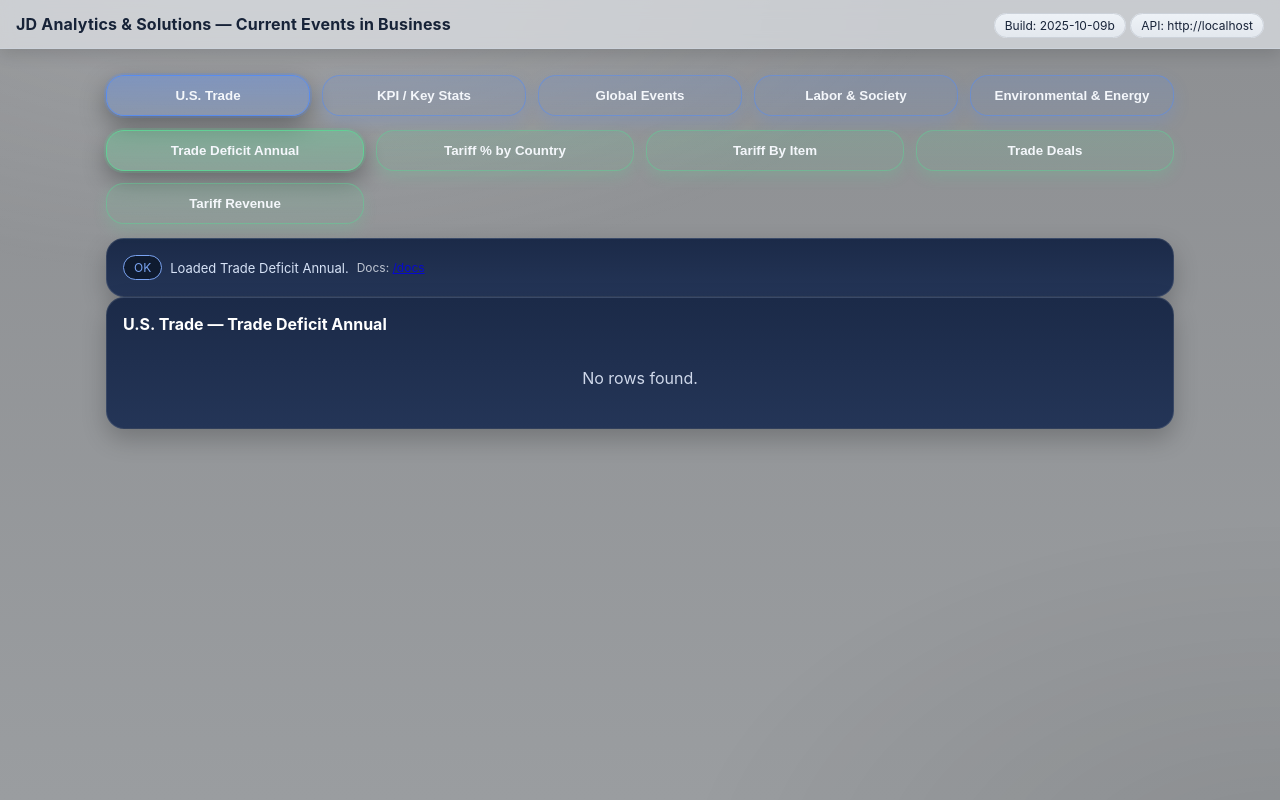
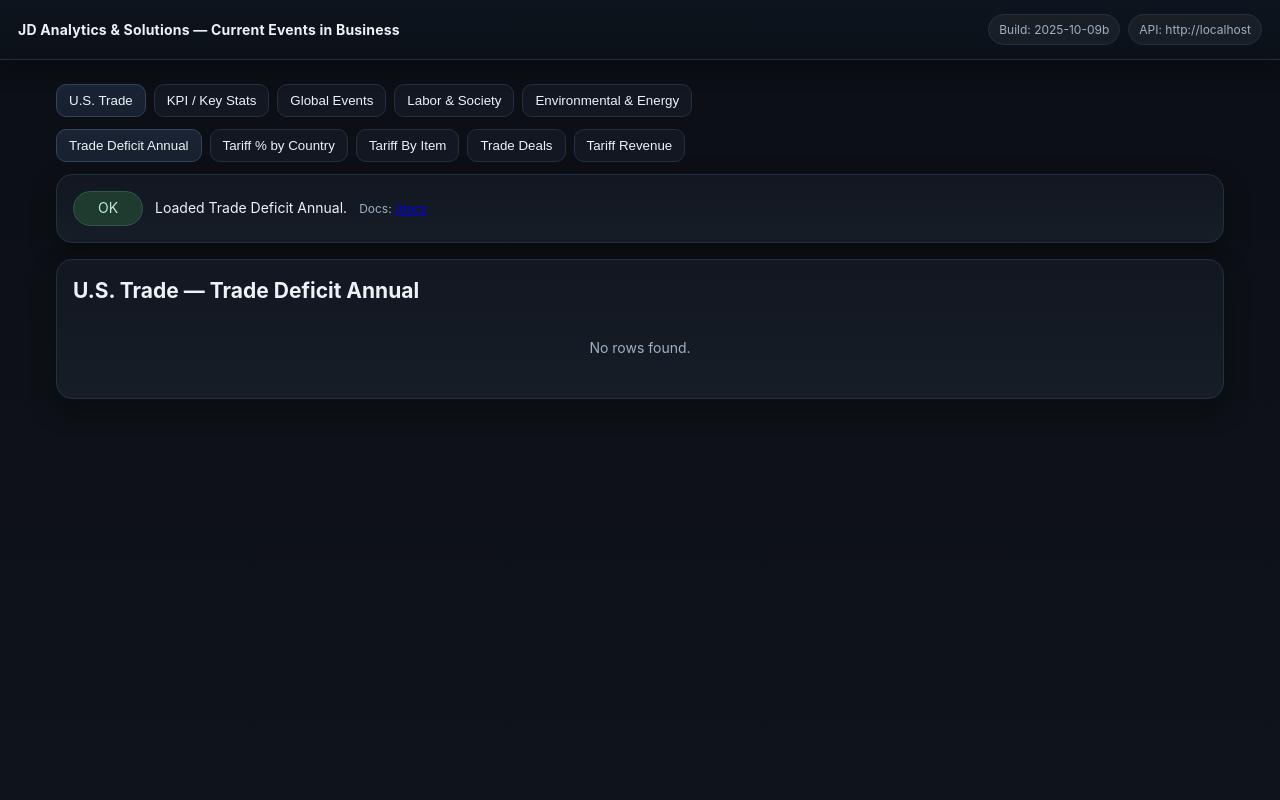
Before and after one commit to jdanalyticsandsolutions/jdas-dashboard, a FastAPI app: page / in a window 1280 px wide. Run offline with FastAPI, Linux system fonts and the light colour scheme; data that the repository does not hold is empty.

Commit message:
Update style.css

```diff
--- a/static/style.css
+++ b/static/style.css
@@ -1,190 +1,102 @@
-/* ======================================
-   JD Analytics & Solutions
-   Current Events in Business Dashboard
-   Navy & Blue-Steel on Battleship Grey
-   ====================================== */
+/* JDAS minimal UI — clean, robust, no external deps */
 
-:root {
-  /* Core palette */
-  --bg-battleship: #8d8f92;         /* battleship grey base */
-  --bg-battleship-2: #9a9da0;       /* gradient lift */
-  --navy-800: #172338;              /* deep navy */
-  --navy-700: #1b2a48;              /* panel/button base */
-  --navy-600: #243557;              /* hover / raised */
-  --navy-500: #2d3d63;              /* active / focus */
-  --blue-400: #5a8dee;              /* accent blue (categories) */
-  --blue-300: #7aa3f1;              /* lighter accent */
-
-  /* add a teal accent for subtabs */
-  --teal-400: #61d095;
-  --teal-300: #7be0b0;
-
-  --steel-300: #ccd2da;             /* border silver */
-  --steel-200: #dde3ea;             /* light lines */
-  --text-100: #f4f7fb;              /* near white text */
-  --text-200: #e9eef5;              /* light text */
-  --text-400: #3a4658;              /* dark text on light bg */
-  --muted: #5d6b7f;
-  --danger: #e14b4b;
-
-  --radius: 18px;
-  --shadow: 0 10px 24px rgba(0, 0, 0, 0.22);
+:root{
+  --bg:#0c0f14;
+  --panel:#121721;
+  --panel-2:#161d27;
+  --text:#eef2f7;
+  --muted:#9fb0c3;
+  --accent:#4da3ff;
+  --accent-2:#61d095;
+  --danger:#ff6b6b;
+  --border:#223042;
+  --shadow:rgba(0,0,0,.35);
+  --radius:16px;
 }
 
-/* ===== Base / Reset ===== */
-* { box-sizing: border-box; margin: 0; padding: 0; }
-html, body { height: 100%; }
-
-body {
-  font-family: Inter, ui-sans-serif, system-ui, -apple-system, Segoe UI, Roboto, Helvetica, Arial, sans-serif;
-  color: var(--text-400);
-  background: linear-gradient(180deg, var(--bg-battleship) 0%, var(--bg-battleship-2) 100%);
+*{box-sizing:border-box}
+html,body{height:100%}
+body{
+  margin:0; background:linear-gradient(180deg,#0b0f15 0%, #0f141a 100%);
+  color:var(--text); font:14px/1.45 Inter,ui-sans-serif,system-ui,-apple-system,Segoe UI,Roboto,Helvetica,Arial;
 }
 
-/* Optional soft lighting */
-body::before {
-  content: "";
-  position: fixed; inset: 0;
-  pointer-events: none; z-index: 0;
-  background:
-    radial-gradient(1200px 600px at 20% -10%, rgba(255,255,255,0.18), transparent 60%),
-    radial-gradient(1000px 600px at 100% 110%, rgba(0,0,0,0.10), transparent 60%);
+.appbar{
+  position:sticky; top:0; z-index:10;
+  display:flex; align-items:center; justify-content:space-between;
+  gap:12px; padding:14px 18px;
+  background:linear-gradient(180deg,#0e141d 0%, #0b1118 100%);
+  border-bottom:1px solid var(--border);
+  box-shadow:0 6px 24px var(--shadow);
+}
+.title{font-weight:700; letter-spacing:.2px}
+.right{display:flex; gap:8px; align-items:center}
+.pill{
+  padding:6px 10px; border:1px solid var(--border);
+  border-radius:999px; background:rgba(255,255,255,.05);
+  color:var(--muted); font-size:12px;
 }
 
-/* ===== App Bar ===== */
-.appbar {
-  position: sticky; top: 0; z-index: 10;
-  display: flex; align-items: center; justify-content: space-between;
-  padding: 14px 16px;
-  background: rgba(232,235,240,0.65);
-  backdrop-filter: blur(8px) saturate(1.1);
-  border-bottom: 1px solid var(--steel-300);
-  box-shadow: 0 6px 16px rgba(0,0,0,0.12);
+.container{max-width:1200px; margin:24px auto; padding:0 16px}
+
+.category-bar, .subtable-bar{
+  display:flex; flex-wrap:wrap; gap:8px;
+  margin-bottom:12px;
 }
-.title { color: var(--navy-800); font-size: 16px; font-weight: 700; letter-spacing: .2px; }
-.pill {
-  border: 1px solid var(--steel-300);
-  color: var(--navy-800);
-  background: linear-gradient(180deg, #eef2f7, #e3e8ee);
-  border-radius: 999px; padding: 4px 10px; font-size: 12px;
+.nav-btn{
+  appearance:none; border:1px solid var(--border);
+  background:var(--panel); color:var(--text);
+  padding:8px 12px; border-radius:10px; cursor:pointer;
+  transition:transform .06s ease, background .15s ease, border-color .15s ease;
+}
+.nav-btn:hover{transform:translateY(-1px); border-color:#2d3d53}
+.nav-btn.active{background:linear-gradient(180deg,#1a2435,#16202e); border-color:#33445b}
+.nav-btn:focus{outline:2px solid var(--accent); outline-offset:2px}
+
+.card{
+  background:linear-gradient(180deg, var(--panel) 0%, var(--panel-2) 100%);
+  border:1px solid var(--border);
+  border-radius:var(--radius);
+  padding:16px;
+  box-shadow:0 10px 26px var(--shadow);
+  margin-bottom:16px;
+}
+.card-title{margin:0 0 8px 0}
+
+.status{display:flex; gap:12px; align-items:center}
+.badge{
+  display:inline-block; min-width:70px; text-align:center;
+  padding:6px 10px; border-radius:999px; background:#2a3344; color:#c9d6ea;
+  border:1px solid var(--border);
+}
+.badge.ok{background:#1f3a2f; color:#bfe9d0; border-color:#2b5a46}
+.badge.err{background:#3a2124; color:#ffd3d3; border-color:#6b2e36}
+.hint{color:var(--muted); font-size:12px}
+
+.empty{
+  color:var(--muted);
+  padding:24px; text-align:center;
+}
+.loading{
+  color:var(--text); opacity:.85;
+  padding:24px; text-align:center;
 }
 
-/* ===== Layout ===== */
-.container { max-width: 1100px; margin: 0 auto; padding: 16px; position: relative; z-index: 1; }
+.tablewrap{
+  overflow:auto; border:1px solid var(--border); border-radius:12px;
+}
+table{border-collapse:collapse; width:100%; background:#0f1520}
+thead th{
+  position:sticky; top:0; z-index:1;
+  background:#162031; color:#cfe1ff; text-align:left;
+  padding:10px 12px; border-bottom:1px solid #27364b;
+  font-weight:600;
+}
+tbody td{
+  padding:10px 12px; border-bottom:1px solid #1e2a3c; color:#e7edf7;
+  white-space:nowrap; text-overflow:ellipsis; overflow:hidden;
+}
+tbody tr:hover{background:#131c2b}
 
-/* ===== Category / Subtable NAV ===== */
-.category-bar, .subtable-bar { display: grid; gap: 12px; margin: 10px 0 14px; }
-.category-bar { grid-template-columns: repeat(5, minmax(0,1fr)); }
-.subtable-bar { grid-template-columns: repeat(auto-fill, minmax(220px, 1fr)); }
-
-.nav-btn {
-  padding: 12px 14px;
-  border-radius: var(--radius);
-  font-weight: 600;
-  cursor: pointer;
-  transition: transform .06s ease, box-shadow .15s ease, border-color .15s ease, background .15s ease;
-}
-
-/* Category buttons (blue) */
-.category-bar .nav-btn{
-  background: linear-gradient(180deg, rgba(90,141,238,.16), rgba(90,141,238,.08));
-  border: 1px solid rgba(90,141,238,.55);
-  color: var(--text-100);
-  box-shadow: 0 6px 16px rgba(90,141,238,.22);
-}
-.category-bar .nav-btn:hover{
-  transform: translateY(-1px);
-  border-color: var(--blue-400);
-  box-shadow: 0 8px 24px rgba(90,141,238,.28);
-}
-.category-bar .nav-btn.active{
-  background: linear-gradient(180deg, rgba(90,141,238,.40), rgba(90,141,238,.20));
-  border-color: var(--blue-400);
-  box-shadow: 0 0 0 2px rgba(90,141,238,.25), 0 10px 26px rgba(0,0,0,.35);
-}
-
-/* Subtable buttons (teal) */
-.subtable-bar .nav-btn{
-  background: linear-gradient(180deg, rgba(97,208,149,.16), rgba(97,208,149,.08));
-  border: 1px solid rgba(97,208,149,.50);
-  color: var(--text-100);
-  box-shadow: 0 6px 14px rgba(97,208,149,.20);
-}
-.subtable-bar .nav-btn:hover{
-  transform: translateY(-1px);
-  border-color: var(--teal-400);
-  box-shadow: 0 8px 22px rgba(97,208,149,.26);
-}
-.subtable-bar .nav-btn.active{
-  background: linear-gradient(180deg, rgba(97,208,149,.38), rgba(97,208,149,.20));
-  border-color: var(--teal-400);
-  box-shadow: 0 0 0 2px rgba(97,208,149,.22), 0 10px 24px rgba(0,0,0,.32);
-}
-
-/* Content container used under the subtable bar */
-.section-host{
-  background: var(--navy-700);
-  border: 1px solid rgba(255,255,255,0.10);
-  border-radius: var(--radius);
-  padding: 16px;
-  color: var(--text-200);
-  box-shadow: var(--shadow);
-}
-
-/* ===== Cards (dark panels for content) ===== */
-.card {
-  background: linear-gradient(180deg, var(--navy-700), var(--navy-600));
-  color: var(--text-200);
-  border: 1px solid rgba(255,255,255,0.10);
-  border-radius: var(--radius);
-  padding: 16px;
-  box-shadow: var(--shadow);
-  transition: border-color .2s ease, transform .08s ease;
-}
-.card:hover { border-color: var(--steel-300); }
-.card h2 { margin: 0 0 10px; font-size: 16px; font-weight: 700; color: #ffffff; }
-
-/* ===== Status strip ===== */
-.status { display: flex; align-items: center; gap: 8px; color: #d7e3f7; font-size: 13px; }
-.badge {
-  border-radius: 999px; padding: 4px 10px; font-size: 12px;
-  background: #0f1b30; border: 1px solid rgba(255,255,255,0.14); color: var(--text-100);
-}
-.badge.ok { color: var(--blue-300); border-color: var(--blue-300); }
-.badge.err { color: var(--danger); border-color: rgba(225,75,75,0.6); }
-
-/* ===== Tables ===== */
-.tablewrap {
-  overflow: auto; border-radius: 12px;
-  border: 1px solid rgba(255,255,255,0.12);
-  background: #0f1b30;
-}
-table { width: 100%; border-collapse: collapse; font-size: 14px; color: var(--text-100); }
-thead th {
-  position: sticky; top: 0;
-  background: #13223a;
-  color: #e8eefb;
-  text-align: left; padding: 10px;
-  border-bottom: 1px solid rgba(255,255,255,0.14);
-}
-tbody td {
-  padding: 10px; border-bottom: 1px dashed rgba(255,255,255,0.12); vertical-align: top;
-}
-tbody tr:hover { background: rgba(90,141,238,0.08); }
-
-/* ===== Messages ===== */
-.empty, .loading { padding: 24px; text-align: center; color: #cfd8ea; }
-@keyframes pulse { 0%,100%{opacity:.55} 50%{opacity:1} }
-.loading { animation: pulse 1.2s ease-in-out infinite; }
-
-/* ===== Helpers ===== */
-.hint { color: #e6ebf3; opacity: .8; font-size: 12px; }
-.spacer { height: 14px; }
-
-/* ===== Embeds ===== */
-iframe { border-radius: 12px; }
-
-/* ===== Responsive ===== */
-@media (max-width: 700px) {
-  .card h2 { font-size: 15px; }
-}
+.spacer{height:40px}
+.error{color:var(--danger)}
```
